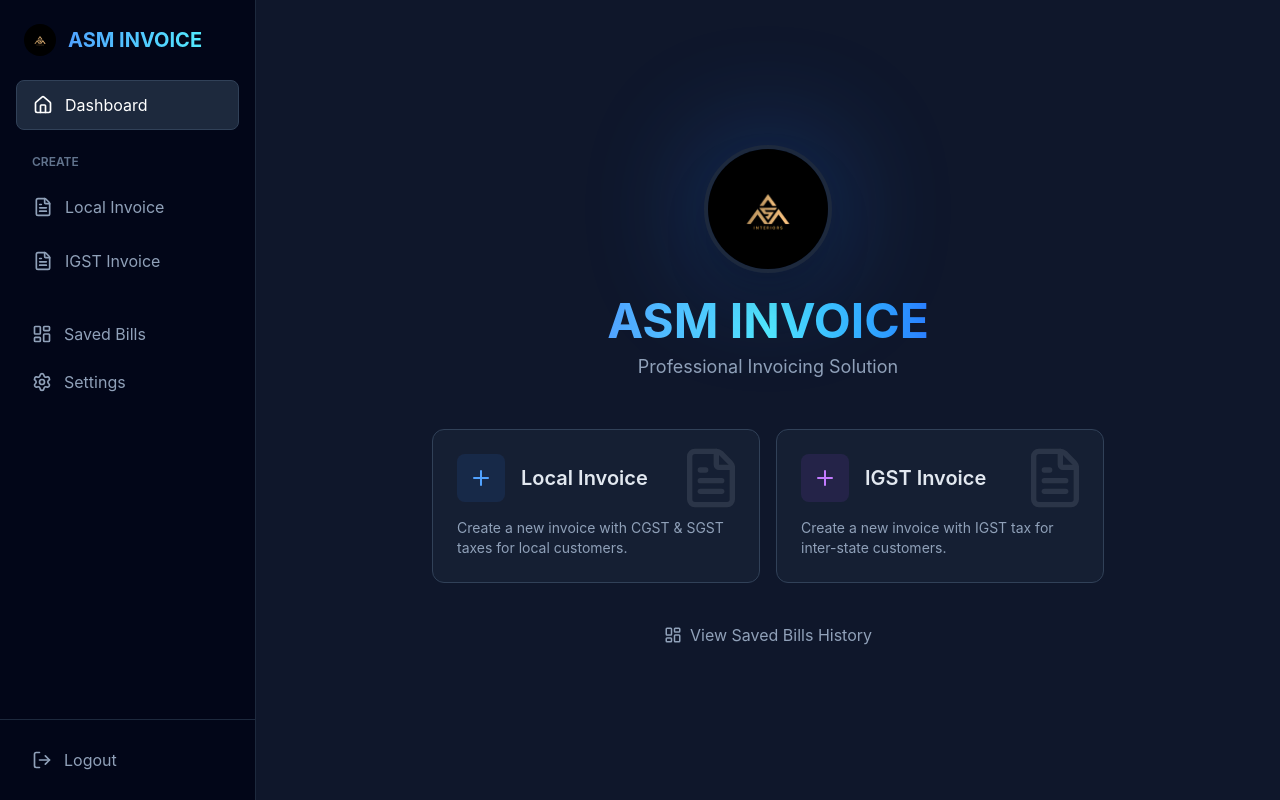
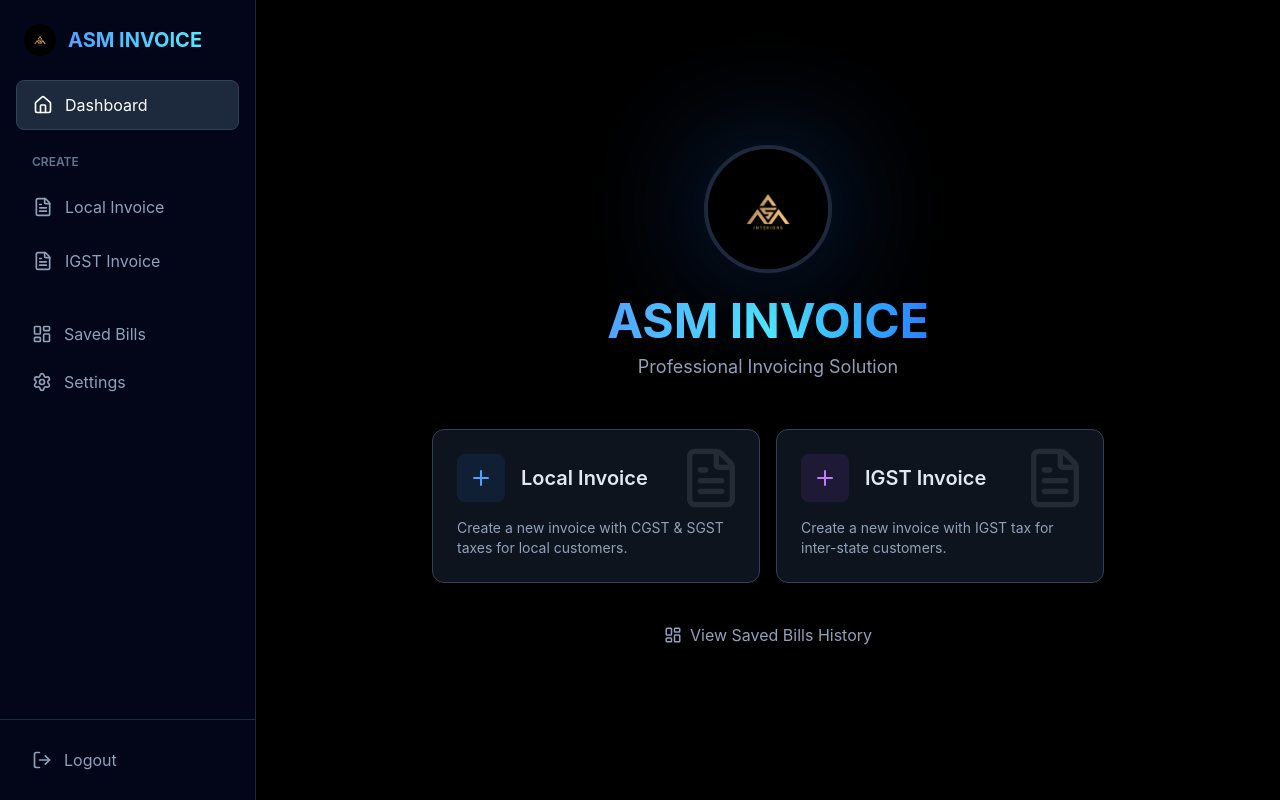
Before and after one commit to matrixfur/ASM-INVOICE-, a React app: page / in a window 1280 px wide. Built offline with nearby package versions, Linux system fonts and the light colour scheme; the HTML template or start-up script is replaced by a standard one.

Commit message:
Change Welcome Page background to black

```diff
--- a/src/components/WelcomePage.tsx
+++ b/src/components/WelcomePage.tsx
@@ -9,7 +9,7 @@ interface WelcomePageProps {
 
 export const WelcomePage: React.FC<WelcomePageProps> = ({ onCreateLocal, onCreateIGST, onViewHistory }) => {
     return (
-        <div className="flex-1 flex flex-col items-center justify-center p-8 bg-slate-900 text-slate-100 h-full">
+        <div className="flex-1 flex flex-col items-center justify-center p-8 bg-black text-slate-100 h-full">
             <div className="max-w-2xl w-full text-center space-y-8">
 
                 {/* Logo and Branding - Large with Animation */}
```
